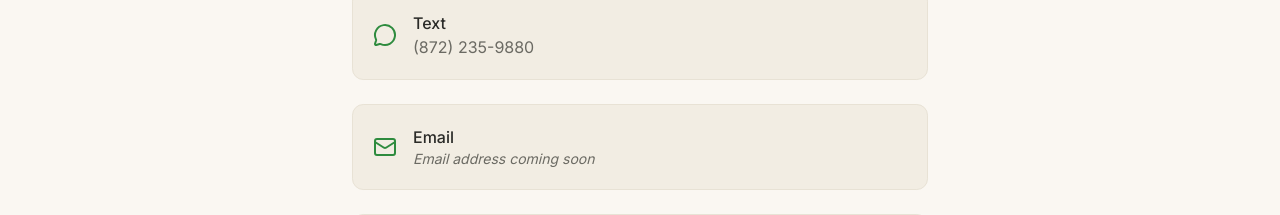
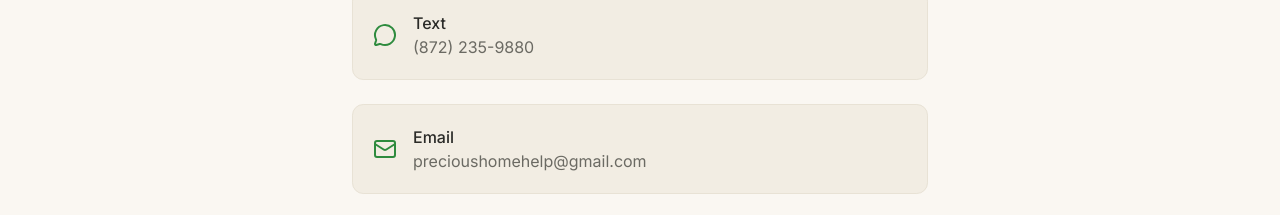
Before and after one commit to sendscott-del/precious-home-help, a Next.js app: page /contact in a window 1280 px wide. Shown: the part 457-672 px from the top of the page. Built offline with nearby package versions, Linux system fonts and the light colour scheme; no server answers.

Commit message:
Wire up email contact and quote form
- Publish precioushomehelp@gmail.com on Contact page as mailto link
- Bump version to 0.3.7; document quote form env var setup
- Include Michelle's testimonial (was uncommitted from v0.3.6)

```diff
--- a/package.json
+++ b/package.json
@@ -1,6 +1,6 @@
 {
   "name": "precious-home-help",
-  "version": "0.3.5",
+  "version": "0.3.7",
   "private": true,
   "scripts": {
     "dev": "next dev",
--- a/src/app/contact/page.tsx
+++ b/src/app/contact/page.tsx
@@ -42,16 +42,16 @@ export default function ContactPage() {
               </div>
             </a>
 
-            {/* TODO: Get Precious's email address */}
-            <div className="flex items-center gap-4 bg-background-alt rounded-xl p-5 border border-border">
+            <a
+              href="mailto:precioushomehelp@gmail.com"
+              className="flex items-center gap-4 bg-background-alt rounded-xl p-5 border border-border hover:border-primary/30 transition-colors"
+            >
               <Mail className="w-6 h-6 text-primary flex-shrink-0" />
               <div>
                 <p className="font-medium text-foreground">Email</p>
-                <p className="text-muted-foreground italic text-sm">
-                  Email address coming soon
-                </p>
+                <p className="text-muted-foreground">precioushomehelp@gmail.com</p>
               </div>
-            </div>
+            </a>
 
             <div className="flex items-center gap-4 bg-background-alt rounded-xl p-5 border border-border">
               <MapPin className="w-6 h-6 text-primary flex-shrink-0" />
--- a/src/app/page.tsx
+++ b/src/app/page.tsx
@@ -127,6 +127,12 @@ const testimonials = [
     location: "",
     quote:
       "I cannot recommend Precious highly enough! She has been managing the housekeeping for our home, and she is truly exceptional. Precious is the epitome of reliable and dependable—I never have to worry about whether the job will get done. She consistently goes above and beyond, paying attention to small details that make a huge difference. Because of her thoroughness and efficiency, she saves me a ton of time every week, allowing me to focus on work and family. If you are looking for a trustworthy, high-quality housekeeper, Precious is the perfect choice.",
+  },
+  {
+    name: "Michelle",
+    location: "Hyde Park",
+    quote:
+      "Precious is reliable, trustworthy, and a pleasure to work with. She communicates well, is consistently punctual, and takes pride in her work. She excels at organization—especially laundry, which is always neatly folded and put away with care. We highly recommend her to anyone looking for dependable, high-quality home cleaning and household support.",
   },
 ];
 
```
Also changed, not shown: 2 other files (tests, documents, lock files or other folders).
